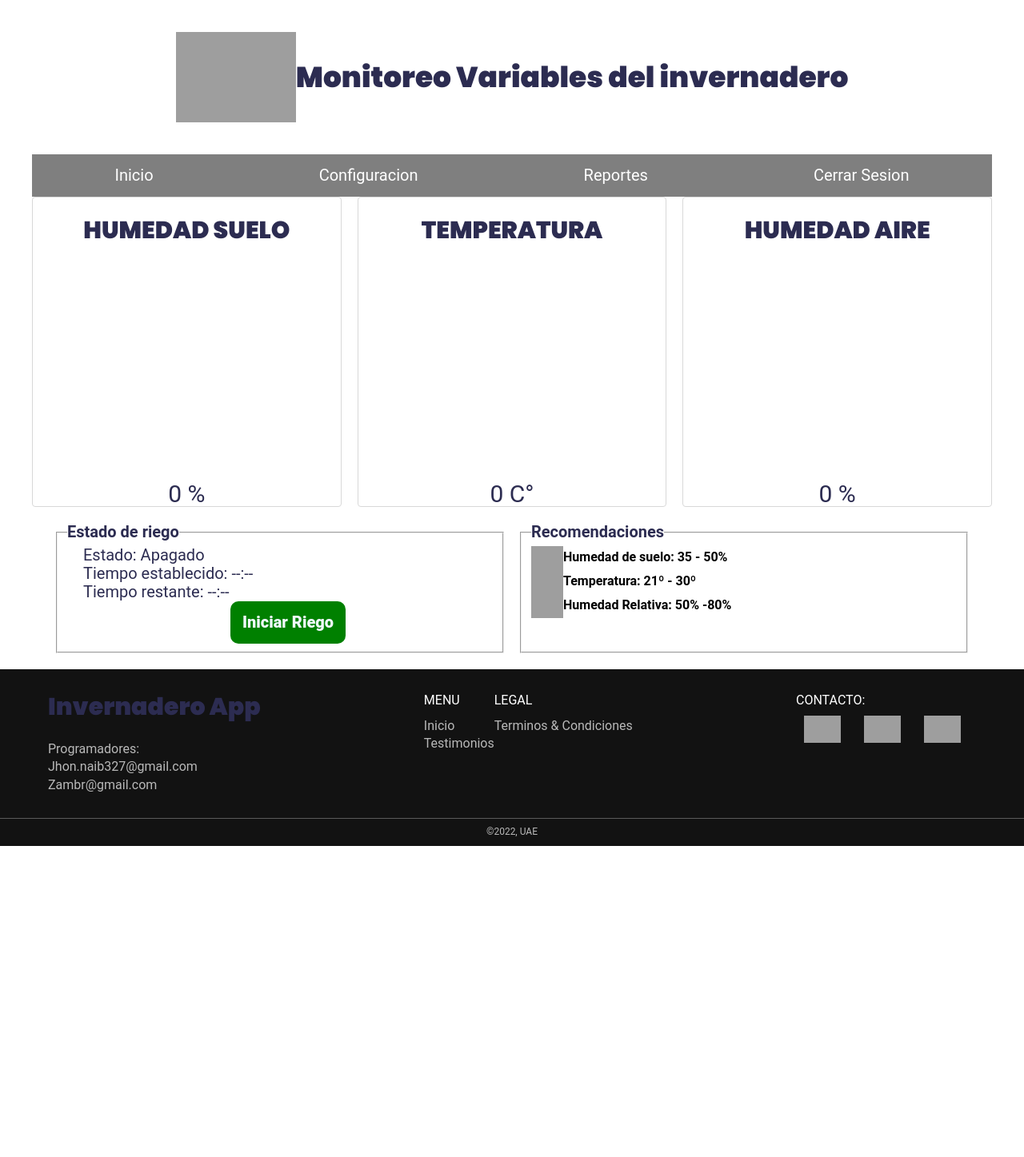
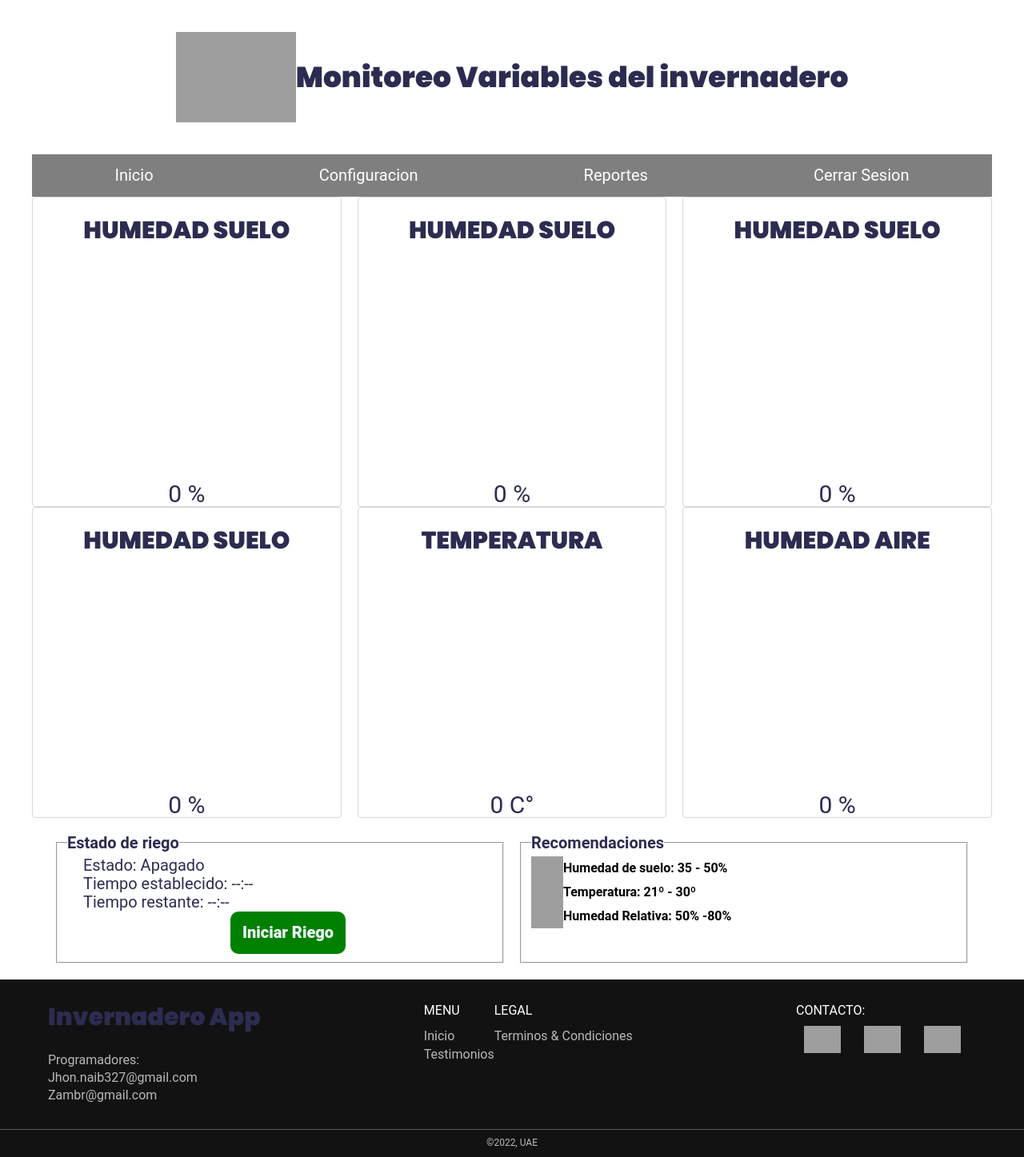
Before and after one commit to Johnnex327/invernaderoApp, a PHP site: the page made by views/paginas/monitoreo.php in a window 1280 px wide. Shown: the whole page at 80% size. Before the commit the page ends 1058 px from the top, so only its background shows below. Run offline with PHP 8.4, Linux system fonts and the light colour scheme; tables that the repository leaves empty or names only in its code hold one stand-in row (values such as "Sample post"); the template is opened without the code that fills it: most values are stand-ins (such as "Sample title", 1, 10 or a date in 2020); grey boxes are pictures that could not be loaded.

Commit message:
actualizacion

```diff
--- a/Router.php
+++ b/Router.php
@@ -27,13 +27,13 @@ class Router
         // Arreglo de rutas protegidas...
         $rutas_protegidas = ['/', '/configuracion', '/reportes'];
 
-        $currentUrl = $_SERVER["REDIRECT_URL"] === '' ? '/' : $_SERVER["REDIRECT_URL"];
+        //$currentUrl = $_SERVER["REDIRECT_URL"] === '' ? '/' : $_SERVER["REDIRECT_URL"];
         //$currentUrl = $_SERVER['REQUEST_URI'] === '' ? '/' : $_SERVER['REQUEST_URI'];
-        /* if ($_SERVER['PATH_INFO']) {
+        if ($_SERVER['PATH_INFO']) {
             $currentUrl = $_SERVER['PATH_INFO'] ?? '/';
          } else {
             $currentUrl = $_SERVER['REQUEST_URI'] === '' ? '/' : $_SERVER['REQUEST_URI'];
-         } */
+         }
         $method = $_SERVER['REQUEST_METHOD'];
 
         if ($method === 'GET') {
--- a/includes/getData.php
+++ b/includes/getData.php
@@ -15,6 +15,7 @@ if ($data = mysqli_fetch_array($results)) {
     $result["h_suelo"] = $data['h_suelo'];
     $result["temperatura"] = $data['temperatura'];
     $result["h_relativa"] = $data['h_relativa'];
+    //$result["id_micro"] = $data['id_micro'];
     $json = $result;
 
 } else {
--- a/views/paginas/monitoreo.php
+++ b/views/paginas/monitoreo.php
@@ -4,6 +4,40 @@ include 'barra.php';
 ?>
 
 <div class="contenedor">
+
+    <div class="row">
+
+        <div class="contenedor">
+            <div class="card">
+                <h3>HUMEDAD SUELO</h3>
+                <div class="card-content">
+                    <div class="gauge-suelo gaugeMeter" data-theme="blue" data-width="16" data-style="Arch" data-animationstep="0"></div>
+                </div>
+                <p class="value-suelo">0 %</p>
+            </div>
+        </div>
+
+        <div class="contenedor">
+            <div class="card">
+                <h3>HUMEDAD SUELO</h3>
+                <div class="card-content">
+                    <div class="gauge-suelo gaugeMeter" data-theme="blue" data-width="16" data-style="Arch" data-animationstep="0"></div>
+                </div>
+                <p class="value-suelo">0 %</p>
+            </div>
+        </div>
+
+        <div class="contenedor">
+            <div class="card">
+                <h3>HUMEDAD SUELO</h3>
+                <div class="card-content">
+                    <div class="gauge-suelo gaugeMeter" data-theme="blue" data-width="16" data-style="Arch" data-animationstep="0"></div>
+                </div>
+                <p class="value-suelo">0 %</p>
+            </div>
+        </div>
+
+    </div>
 
     <div class="row">
 
@@ -37,6 +71,7 @@ include 'barra.php';
         </div>
 
     </div>
+
     <div class="contenedor division">
         <fieldset class="informacion">
             <legend>Estado de riego</legend>
@@ -45,7 +80,7 @@ include 'barra.php';
                 <p>Estado:    Apagado</p>
                 <p>Tiempo establecido: --:--</p>
                 <p>Tiempo restante: --:--</p>
-                <input type="submit" value="Iniciar Riego" class="boton-cancelar">
+                <input type="submit" value="Iniciar Riego" class="boton-cancelar" onClick=location.href='/RIEGO=ON'>
             </div>
         </fieldset>
 
```
Also changed, not shown: includes/setData.php (+12 -7 lines).
